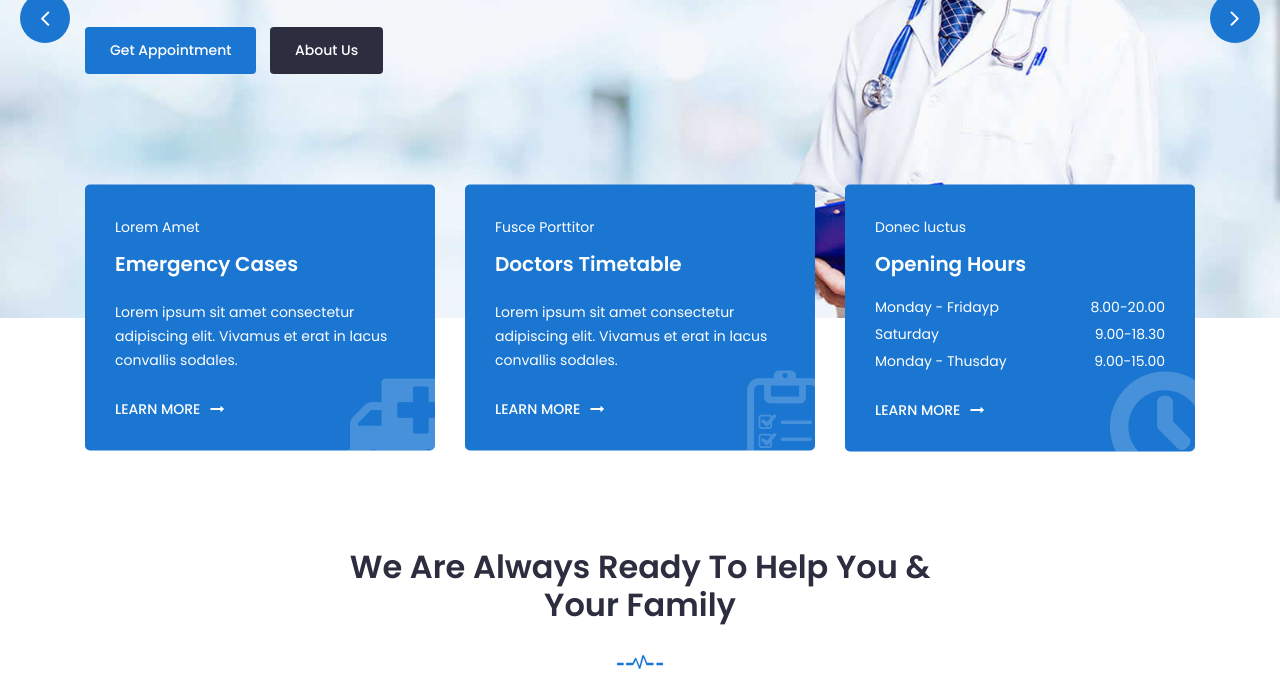
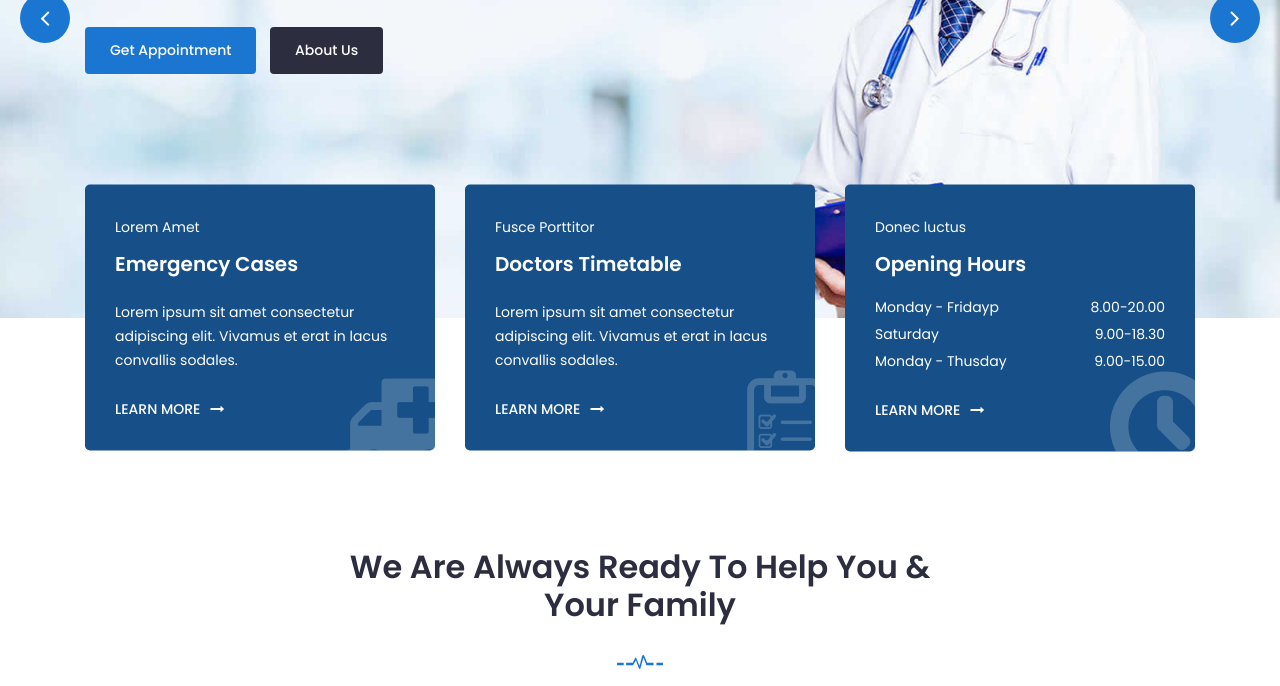
Before and after one commit to inafea/sdlc, a plain HTML site: page index.html in a window 1280 px wide. Shown: the part 411-1097 px from the top of the page. Drawn offline with Linux system fonts and the light colour scheme; a script that the page names is missing.

Commit message:
change color

```diff
--- a/style.css
+++ b/style.css
@@ -705,7 +705,7 @@ body{
 	text-align: left;
 	z-index:3;
 	border-radius:5px;
-	background:#1A76D1;
+	background:#175088;
 	 -webkit-transition: all .3s ease-out 0s;
     -moz-transition: all .3s ease-out 0s;
     -ms-transition: all .3s ease-out 0s;
```
